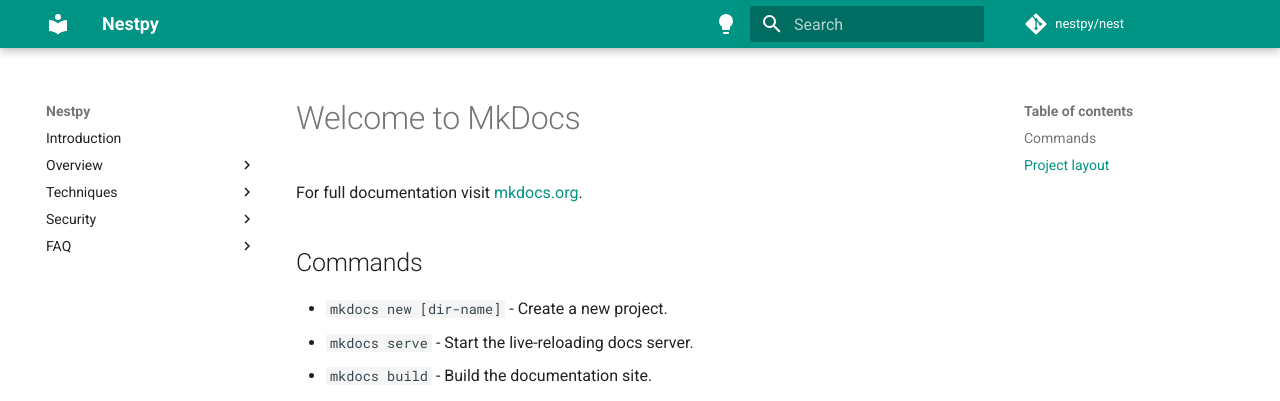
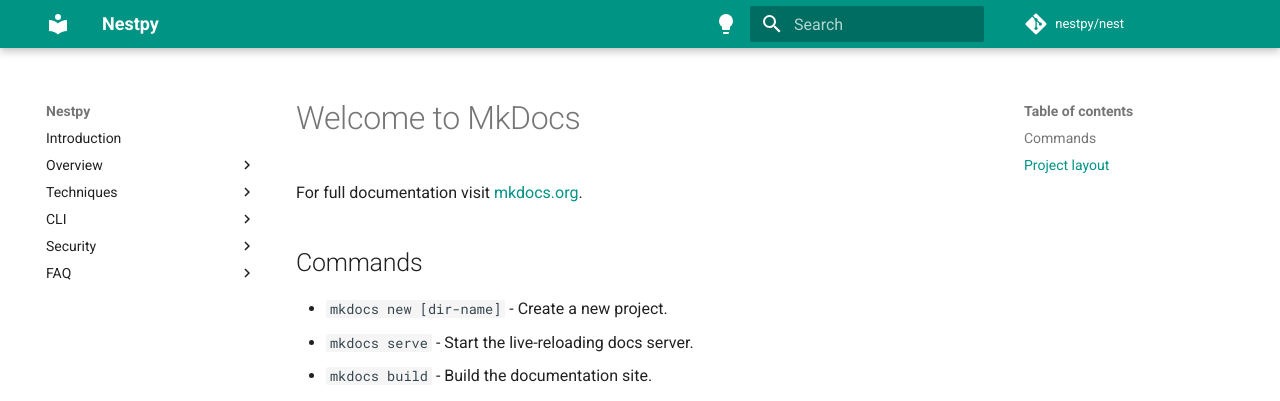
Before and after one commit to nestpy/docs.nestjs.org, an MkDocs documentation site: the page built from docs/index.md, in a window 1280 px wide. Shown: the top 401 px of the page. Built offline with MkDocs 1.6.1 and Material for MkDocs 9.7.7, drawn with Linux system fonts in a browser that asks for light colours; comment, search, counter and statistics services are not loaded.

Commit message:
docs: :memo: create cli pages

```diff
--- a/mkdocs.yml
+++ b/mkdocs.yml
@@ -42,6 +42,8 @@
 - Techniques:
   - techniques/logging.md
   - techniques/versioning.md
+- CLI:
+  - cli/overview.md
 - Security:
   - security/cors.md
 - FAQ:
```
Also changed, not shown: 1 other file.
